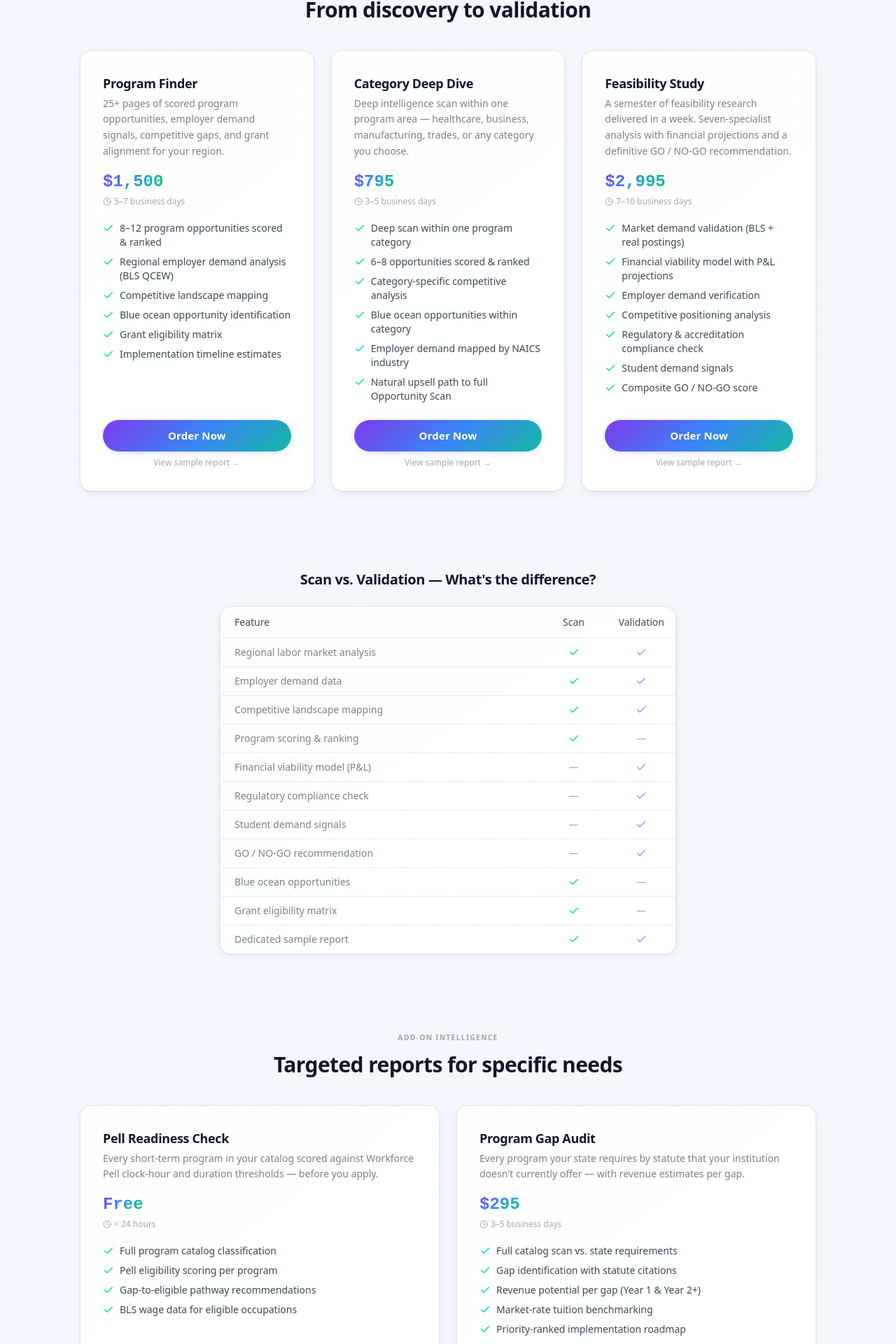
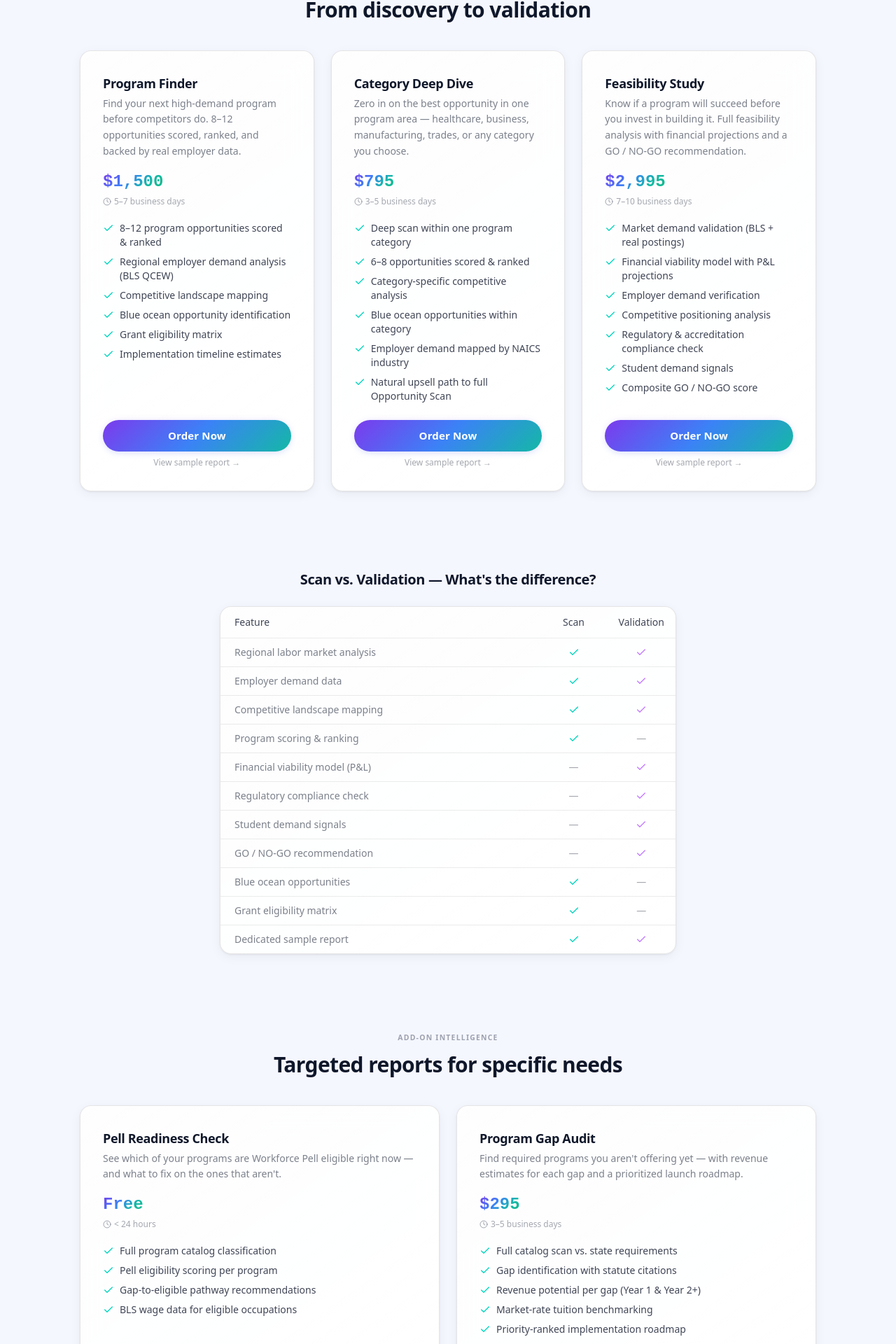
Before and after one commit to wspanic201/workforce-intelligence, a Next.js app: page /pricing in a window 1280 px wide. Shown: the part 718-2638 px from the top of the page at 70% size. Built offline with nearby package versions, Linux system fonts and the light colour scheme.

Commit message:
Rewrite nav + pricing descriptions: benefit-first, client perspective

```diff
--- a/app/pricing/page.tsx
+++ b/app/pricing/page.tsx
@@ -32,7 +32,7 @@ const SERVICES: Service[] = [
     name: 'Pell Readiness Check',
     slug: 'pell',
     price: 'Free',
-    description: 'Every short-term program in your catalog scored against Workforce Pell clock-hour and duration thresholds — before you apply.',
+    description: 'See which of your programs are Workforce Pell eligible right now — and what to fix on the ones that aren\'t.',
     turnaround: '< 24 hours',
     features: [
       'Full program catalog classification',
@@ -49,7 +49,7 @@ const SERVICES: Service[] = [
     name: 'Program Finder',
     slug: 'discover',
     price: '$1,500',
-    description: '25+ pages of scored program opportunities, employer demand signals, competitive gaps, and grant alignment for your region.',
+    description: 'Find your next high-demand program before competitors do. 8–12 opportunities scored, ranked, and backed by real employer data.',
     turnaround: '5–7 business days',
     features: [
       '8–12 program opportunities scored & ranked',
@@ -68,7 +68,7 @@ const SERVICES: Service[] = [
     name: 'Category Deep Dive',
     slug: 'category',
     price: '$795',
-    description: 'Deep intelligence scan within one program area — healthcare, business, manufacturing, trades, or any category you choose.',
+    description: 'Zero in on the best opportunity in one program area — healthcare, business, manufacturing, trades, or any category you choose.',
     turnaround: '3–5 business days',
     features: [
       'Deep scan within one program category',
@@ -87,7 +87,7 @@ const SERVICES: Service[] = [
     name: 'Feasibility Study',
     slug: 'validate',
     price: '$2,995',
-    description: 'A semester of feasibility research delivered in a week. Seven-specialist analysis with financial projections and a definitive GO / NO-GO recommendation.',
+    description: 'Know if a program will succeed before you invest in building it. Full feasibility analysis with financial projections and a GO / NO-GO recommendation.',
     turnaround: '7–10 business days',
     features: [
       'Market demand validation (BLS + real postings)',
@@ -107,7 +107,7 @@ const SERVICES: Service[] = [
     name: 'Program Gap Audit',
     slug: 'compliance-gap',
     price: '$295',
-    description: 'Every program your state requires by statute that your institution doesn\'t currently offer — with revenue estimates per gap.',
+    description: 'Find required programs you aren\'t offering yet — with revenue estimates for each gap and a prioritized launch roadmap.',
     turnaround: '3–5 business days',
     features: [
       'Full catalog scan vs. state requirements',
@@ -125,7 +125,7 @@ const SERVICES: Service[] = [
     name: 'Grant Finder',
     slug: 'grants',
     price: '$749',
-    description: 'Federal, state, and foundation grants researched, scored across 5 dimensions, and ranked by fit for your institution.',
+    description: 'Find grants you qualify for and haven\'t applied to yet — researched, scored, and ranked by fit for your institution.',
     turnaround: '48 hours',
     features: [
       'Federal, state & foundation grants researched',
@@ -145,7 +145,7 @@ const SERVICES: Service[] = [
     slug: 'drift',
     price: '$495',
     priceNote: 'per program',
-    description: 'Find out where your curriculum has drifted from what employers actually need. Scored gap report with specific update recommendations.',
+    description: 'See where your programs have fallen behind the job market — with specific recommendations on what to update.',
     turnaround: '5–7 business days',
     features: [
       'Employer skill demand analysis (real job postings)',
--- a/components/cosmic/NavBar.tsx
+++ b/components/cosmic/NavBar.tsx
@@ -9,23 +9,23 @@ const CATEGORIES = [
   {
     label: 'Market Research',
     services: [
-      { label: 'Program Finder', tagline: 'Scored program opportunities backed by employer demand data', href: '/discover', price: '$1,500' },
-      { label: 'Category Deep Dive',       tagline: 'Deep scan within one program area — healthcare, business, trades, etc.', href: '/category', price: '$795' },
+      { label: 'Program Finder', tagline: 'Find your next high-demand program before competitors do', href: '/discover', price: '$1,500' },
+      { label: 'Category Deep Dive',       tagline: 'Zero in on the best opportunity in one program area', href: '/category', price: '$795' },
     ],
   },
   {
     label: 'Program Analysis',
     services: [
-      { label: 'Feasibility Study',       tagline: 'Seven-specialist analysis with financial projections and GO / NO-GO', href: '/validate', price: '$2,995' },
-      { label: 'Program Gap Analysis', tagline: 'State-mandated programs your institution isn\'t offering yet', href: '/compliance-gap', price: '$295' },
-      { label: 'Curriculum Drift Analysis', tagline: 'Where your courses have fallen behind employer expectations', href: '/drift', price: '$495' },
+      { label: 'Feasibility Study',       tagline: 'Know if a program will succeed before you build it', href: '/validate', price: '$2,995' },
+      { label: 'Program Gap Analysis', tagline: 'Find required programs you aren\'t offering yet', href: '/compliance-gap', price: '$295' },
+      { label: 'Curriculum Drift Analysis', tagline: 'See where your programs have fallen behind the job market', href: '/drift', price: '$495' },
     ],
   },
   {
     label: 'Funding & Grants',
     services: [
-      { label: 'Grant Finder',  tagline: 'Grants researched, scored, and ranked for your institution', href: '/grants', price: '$749' },
-      { label: 'Pell Readiness Check',      tagline: 'Every program scored against Workforce Pell clock-hour thresholds', href: '/pell', price: 'Free' },
+      { label: 'Grant Finder',  tagline: 'Find grants you qualify for and haven\'t applied to yet', href: '/grants', price: '$749' },
+      { label: 'Pell Readiness Check',      tagline: 'See which programs are Workforce Pell eligible right now', href: '/pell', price: 'Free' },
     ],
   },
 ];
```
